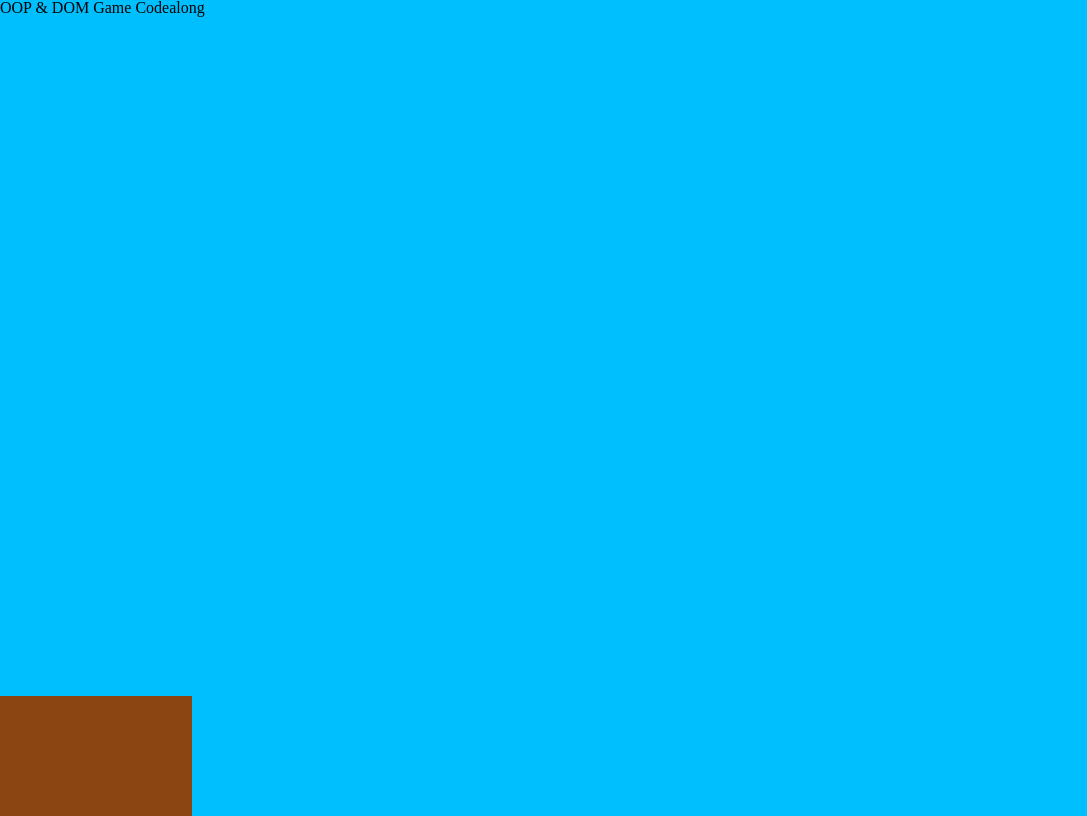
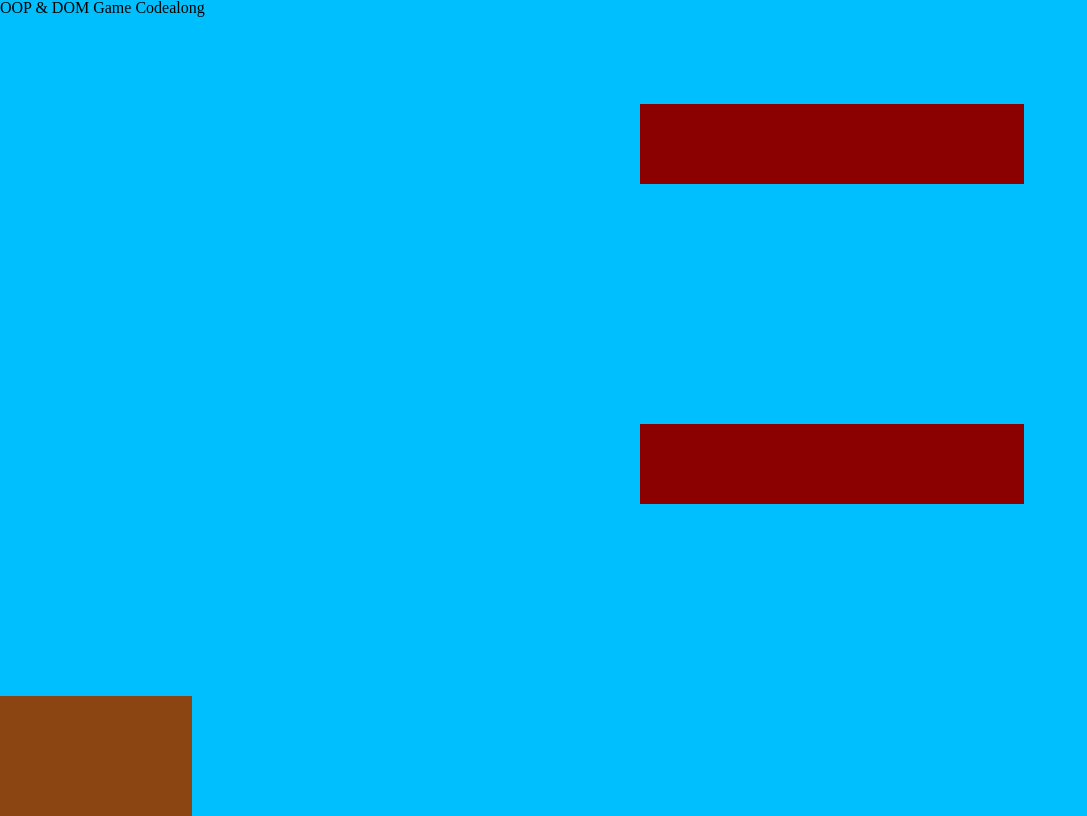
Before and after one commit to LM-Vasco/oop-game-codealong, a plain HTML site: page index.html in a window 1280 px wide. Shown: the whole page, without its empty margins (0-1087 px from the left). Drawn offline with Linux system fonts and the light colour scheme.

Commit message:
Obstacle class and movement added

```diff
--- a/css/main.css
+++ b/css/main.css
@@ -8,7 +8,12 @@ body {
     position: relative;
 }
 
-#player{
+#player {
     background-color: saddlebrown;
     position: absolute;
 }
+
+.obstacle {
+    background-color: darkred;
+    position: absolute;
+}
--- a/js/main.js
+++ b/js/main.js
@@ -8,11 +8,11 @@ class Player {
         this.positionY = 0;
         this.height = 15;
         this.width = 15;
+
         this.playerElm = document.getElementById('player');
-
+        this.board = document.getElementById('player');
         this.playerElm.style.width = this.width + 'vw';
         this.playerElm.style.height = this.height + 'vh';
-
         this.playerElm.style.left = this.positionX + "vw";
         this.playerElm.style.bottom = this.positionY + "vh";
     }
@@ -23,19 +23,61 @@ class Player {
 
     moveLeft() {
         this.positionX--;
-
         this.playerElm.style.left = this.positionX + 'vw';
     }
 
     moveRight() {
         this.positionX++;
-
         this.playerElm.style.left = this.positionX + 'vw';
     }
 }
 
+class Obstacle {
+    constructor() {
+        this.positionX = 50;
+        this.positionY = 100;
+        this.height = 10;
+        this.width = 30;
+        this.obstacleElm = null;
+
+        this.createDomElement();
+    }
+
+    createDomElement() {
+        this.obstacleElm = document.createElement('div');
+
+        this.obstacleElm.classList.add('obstacle');
+        this.obstacleElm.style.width = this.width + 'vw';
+        this.obstacleElm.style.height = this.height + 'vh';
+        this.obstacleElm.style.left = this.positionX + "vw";
+        this.obstacleElm.style.bottom = this.positionY + "vh";
+
+        const parentElm = document.getElementById('board');
+        parentElm.appendChild(this.obstacleElm);
+    }
+
+    moveDown(){
+        this.positionY--;
+        this.obstacleElm.style.bottom = this.positionY + 'vh'
+    }
+}
+
+
+//EVENT LISTENERS
+
 const player = new Player('Nerd');
 player.helloWorld();
+
+const obstaclesArray = [];
+
+setInterval(() =>{
+    obstaclesArray.push(new Obstacle());
+}, 2000)
+
+setInterval(() => {
+    obstaclesArray.forEach(element => element.moveDown())
+}, 50);
+
 
 document.addEventListener('keydown', (event) => {
     switch(event.code) {
```
